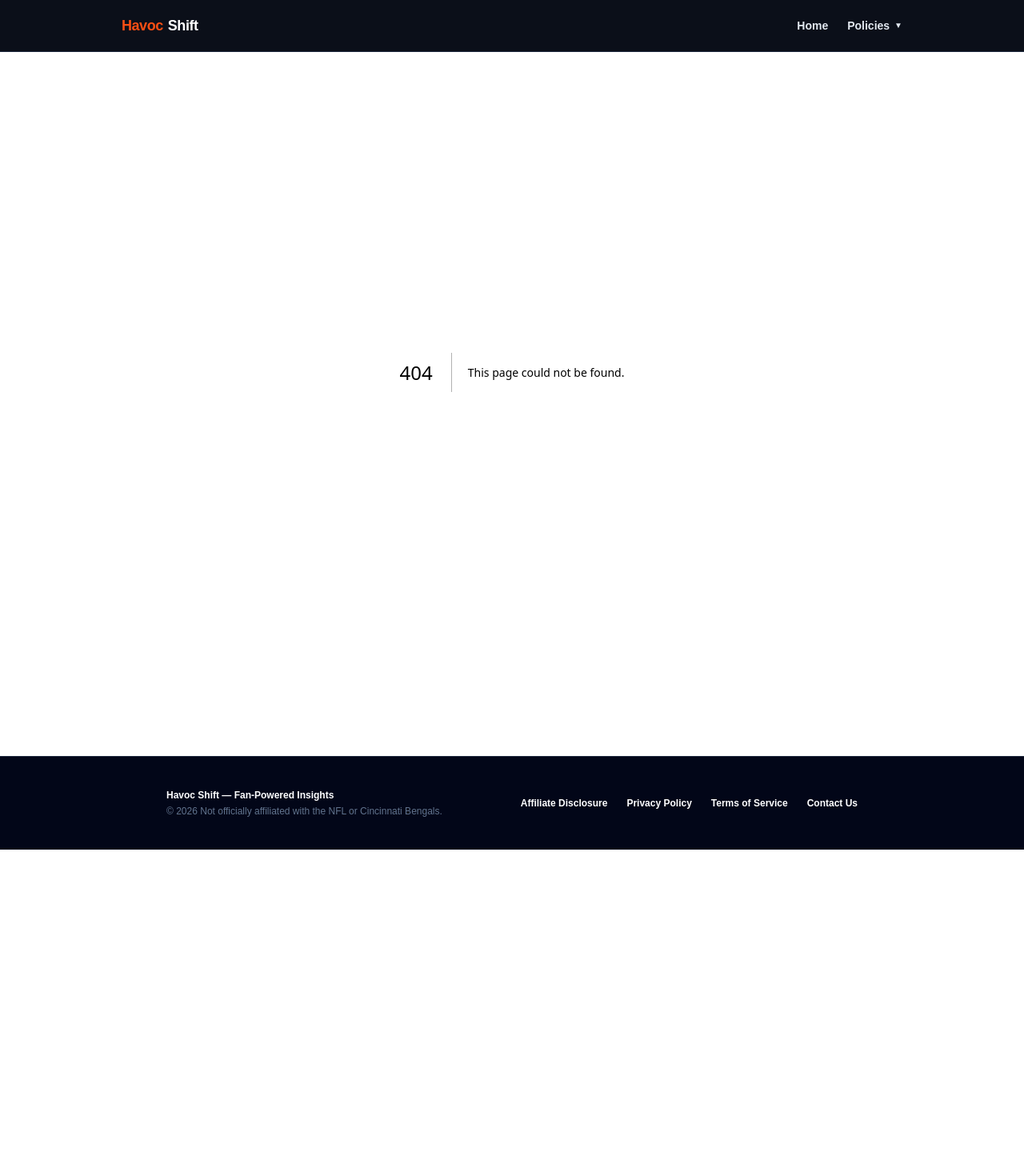
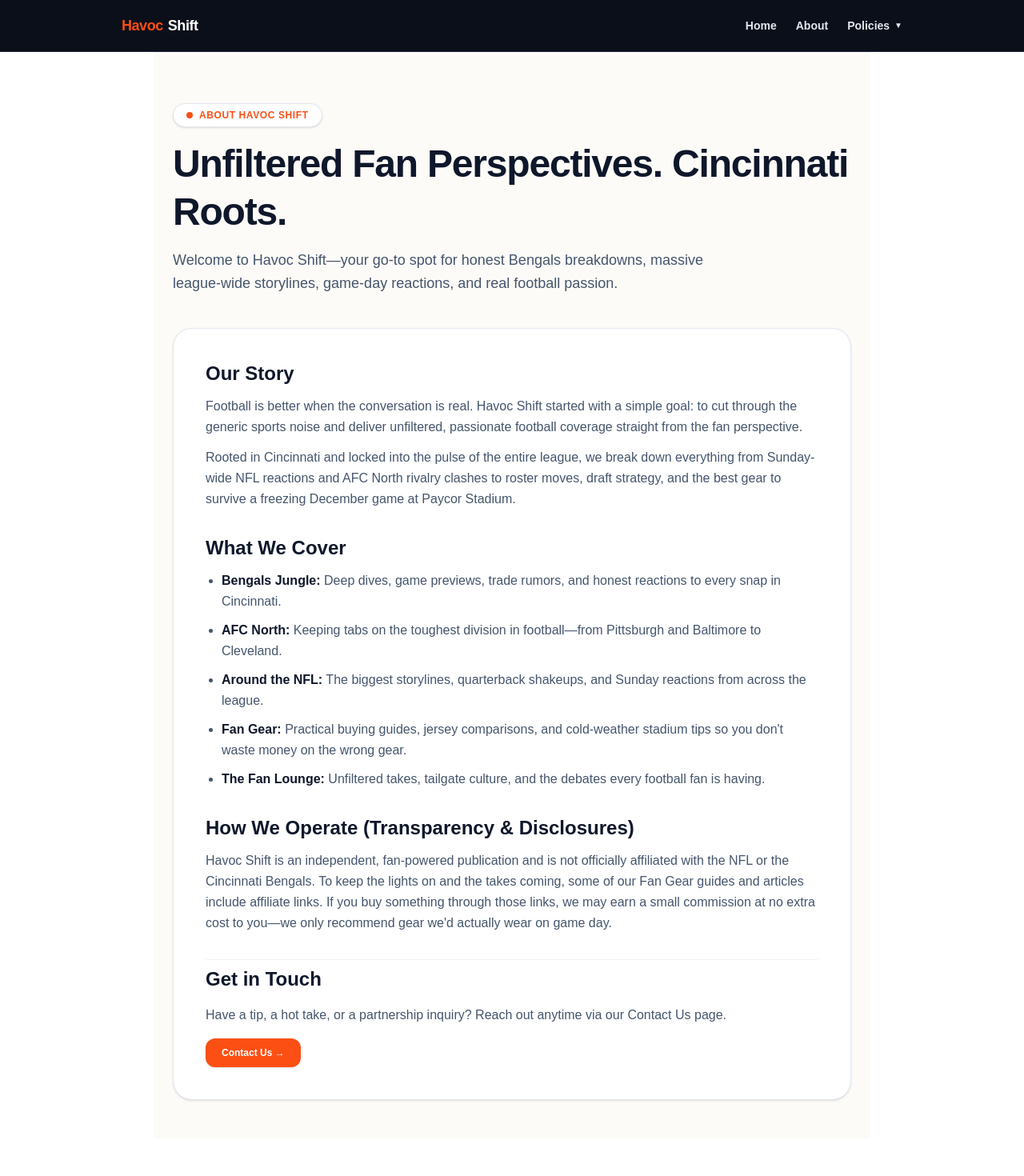
Before and after one commit to tannerwalesnhuedu/bengals-origin, a Next.js app: page /about in a window 1280 px wide. Before the commit this address had no page. Shown: the top 1470 px of the page at 80% size. Before the commit the page ends 1062 px from the top, so only its background shows below. Built offline with nearby package versions, Linux system fonts and the light colour scheme.

Commit message:
add header

```diff
--- /dev/null
+++ b/src/app/about/page.tsx
@@ -0,0 +1,82 @@
+import Link from 'next/link';
+
+export default function AboutPage() {
+  return (
+    <main className="max-w-4xl mx-auto py-12 px-4 sm:px-6 space-y-10 bg-[#fdfbf7] min-h-screen text-slate-900">
+
+      {/* Header Section */}
+      <section className="space-y-4 pt-4">
+        <div className="inline-flex items-center gap-2 bg-white border border-slate-200 px-4 py-1.5 rounded-full shadow-sm text-xs font-extrabold text-[#FB4F14] uppercase tracking-wider">
+          <span className="w-2 h-2 rounded-full bg-[#FB4F14]"></span>
+          About Havoc Shift
+        </div>
+
+        <h1 className="text-4xl sm:text-5xl font-black tracking-tight text-slate-900 leading-tight">
+          Unfiltered Fan Perspectives. Cincinnati Roots.
+        </h1>
+
+        <p className="text-slate-600 text-base sm:text-lg max-w-2xl leading-relaxed">
+          Welcome to Havoc Shift—your go-to spot for honest Bengals breakdowns, massive league-wide storylines, game-day reactions, and real football passion.
+        </p>
+      </section>
+
+      {/* Main Content Card */}
+      <section className="bg-white border border-slate-200 rounded-3xl p-6 sm:p-10 space-y-8 shadow-sm">
+
+        <div className="space-y-3">
+          <h2 className="text-2xl font-black text-slate-900">Our Story</h2>
+          <p className="text-slate-600 leading-relaxed">
+            Football is better when the conversation is real. Havoc Shift started with a simple goal: to cut through the generic sports noise and deliver unfiltered, passionate football coverage straight from the fan perspective.
+          </p>
+          <p className="text-slate-600 leading-relaxed">
+            Rooted in Cincinnati and locked into the pulse of the entire league, we break down everything from Sunday-wide NFL reactions and AFC North rivalry clashes to roster moves, draft strategy, and the best gear to survive a freezing December game at Paycor Stadium.
+          </p>
+        </div>
+
+        <div className="space-y-3">
+          <h2 className="text-2xl font-black text-slate-900">What We Cover</h2>
+          <ul className="space-y-2.5 text-slate-600 list-disc pl-5 leading-relaxed">
+            <li>
+              <strong className="text-slate-900">Bengals Jungle:</strong> Deep dives, game previews, trade rumors, and honest reactions to every snap in Cincinnati.
+            </li>
+            <li>
+              <strong className="text-slate-900">AFC North:</strong> Keeping tabs on the toughest division in football—from Pittsburgh and Baltimore to Cleveland.
+            </li>
+            <li>
+              <strong className="text-slate-900">Around the NFL:</strong> The biggest storylines, quarterback shakeups, and Sunday reactions from across the league.
+            </li>
+            <li>
+              <strong className="text-slate-900">Fan Gear:</strong> Practical buying guides, jersey comparisons, and cold-weather stadium tips so you don&apos;t waste money on the wrong gear.
+            </li>
+            <li>
+              <strong className="text-slate-900">The Fan Lounge:</strong> Unfiltered takes, tailgate culture, and the debates every football fan is having.
+            </li>
+          </ul>
+        </div>
+
+        <div className="space-y-3">
+          <h2 className="text-2xl font-black text-slate-900">How We Operate (Transparency &amp; Disclosures)</h2>
+          <p className="text-slate-600 leading-relaxed">
+            Havoc Shift is an independent, fan-powered publication and is not officially affiliated with the NFL or the Cincinnati Bengals. To keep the lights on and the takes coming, some of our Fan Gear guides and articles include affiliate links. If you buy something through those links, we may earn a small commission at no extra cost to you—we only recommend gear we&apos;d actually wear on game day.
+          </p>
+        </div>
+
+        <div className="space-y-4 pt-2 border-t border-slate-100">
+          <h2 className="text-2xl font-black text-slate-900">Get in Touch</h2>
+          <p className="text-slate-600 leading-relaxed">
+            Have a tip, a hot take, or a partnership inquiry? Reach out anytime via our Contact Us page.
+          </p>
+          <div>
+            <Link
+              href="/contact"
+              className="inline-block font-extrabold text-xs text-white bg-[#FB4F14] hover:bg-orange-600 px-5 py-2.5 rounded-xl transition-all shadow-sm"
+            >
+              Contact Us →
+            </Link>
+          </div>
+        </div>
+
+      </section>
+    </main>
+  );
+}
--- a/src/app/page.tsx
+++ b/src/app/page.tsx
@@ -9,7 +9,7 @@ export default function Home() {
   const [loading, setLoading] = useState(true);
   const [activeCategory, setActiveCategory] = useState('All');
 
-  const categories = ['All', 'Bengals Jungle', 'Around the NFL', 'AFC North', 'The Fan Lounge'];
+  const categories = ['All', 'Bengals Jungle', 'Around the NFL', 'AFC North', 'Fan Gear', 'The Fan Lounge'];
 
   useEffect(() => {
     async function fetchArticles() {
--- a/src/components/Navbar.tsx
+++ b/src/components/Navbar.tsx
@@ -33,6 +33,14 @@ export default function Navbar() {
             className="text-sm font-bold text-slate-200 hover:text-[#FB4F14] transition-colors"
           >
             Home
+          </Link>
+
+ {/* aout page Navigation */}
+          <Link
+            href="/about"
+            className="text-sm font-bold text-slate-200 hover:text-[#FB4F14] transition-colors"
+          >
+            About
           </Link>
 
           {/* Policies Dropdown */}
```
